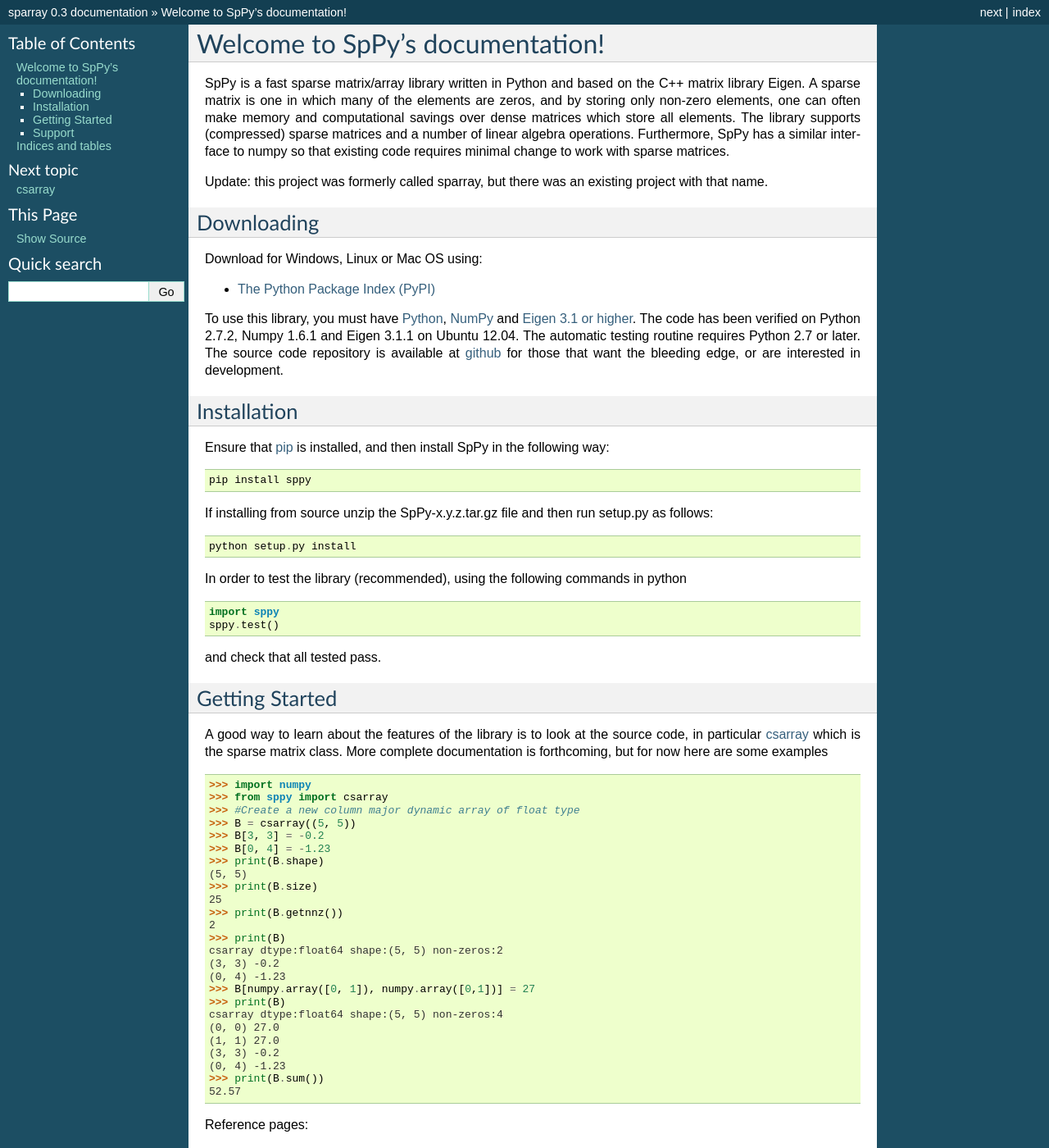
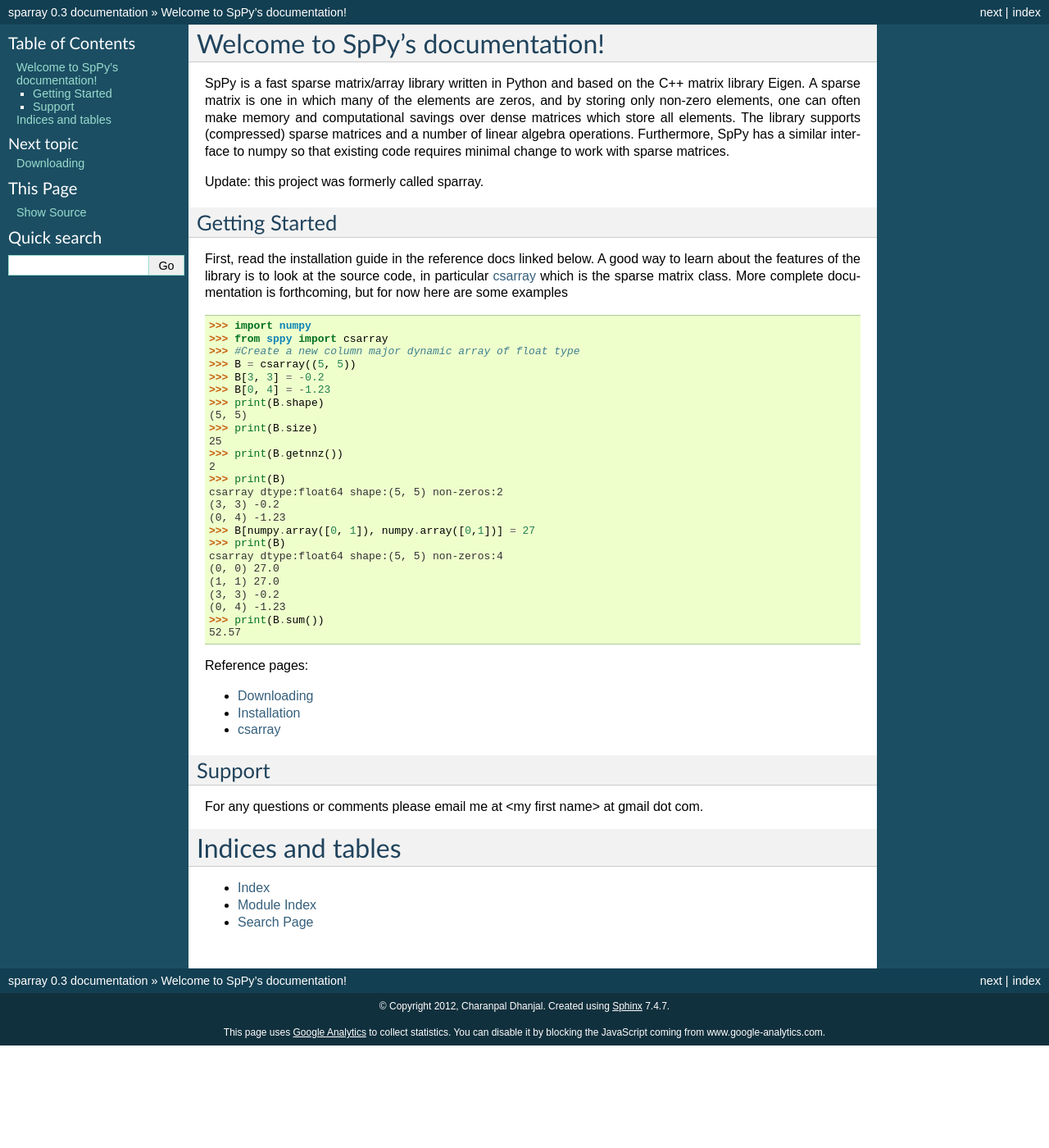
Before and after one commit to charanpald/sppy, a Sphinx documentation site: the page built from docs/index.rst, in a window 1280 px wide and 1400 px high. Shown: the whole window at 82% size. Built offline with Sphinx 7.4.7, drawn with Linux system fonts in a browser that asks for light colours.

Commit message:
Name change.

```diff
--- a/README.rst
+++ b/README.rst
@@ -1,4 +1,4 @@
-sparray
-=======
+sppy
+====
 
 The aim of this project is to implement a fast sparse array library by wrapping the corresponding parts of Eigen in Python. The interface is similar to numpy so that existing code requires minimal change to work with sparse arrays. See http://packages.python.org/sparray/index.html for the documentation.
--- a/docs/index.rst
+++ b/docs/index.rst
@@ -8,42 +8,12 @@
 
 SpPy is a fast sparse matrix/array library written in Python and based on the C++ matrix library Eigen. A sparse matrix is one in which many of the elements are zeros, and by storing only non-zero elements, one can often make memory and computational savings over dense matrices which store all elements. The library supports (compressed) sparse matrices and a number of linear algebra operations. Furthermore, SpPy has a similar interface to numpy so that existing code requires minimal change to work with sparse matrices.
 
-Update: this project was formerly called sparray, but there was an existing project with that name.
+Update: this project was formerly called sparray.
 
-Downloading
------------
-Download for Windows, Linux or Mac OS using:
-
--  `The Python Package Index (PyPI) <http://pypi.python.org/pypi/SpPy/>`_
-
-To use this library, you must have `Python <http://www.python.org/>`_, `NumPy <http://numpy.scipy.org/>`_ and `Eigen 3.1 or higher <http://eigen.tuxfamily.org/>`_. The code has been verified on Python 2.7.2, Numpy 1.6.1 and Eigen 3.1.1 on Ubuntu 12.04. The automatic testing routine requires Python 2.7 or later. The source code repository is available at `github <https://github.com/charanpald/SpPy>`_ for those that want the bleeding edge, or are interested in development.
-
-Installation
--------------
-Ensure that `pip <http://pypi.python.org/pypi/pip>`_ is installed, and then install SpPy in the following way:
-
-::
-
-	pip install sppy
-
-If installing from source unzip the SpPy-x.y.z.tar.gz file and then run setup.py as follows:
-
-::
-
-	python setup.py install
-
-In order to test the library (recommended), using the following commands in python
-
-::
-
-	import sppy
-	sppy.test()
-
-and check that all tested pass.
 
 Getting Started
 ---------------
-A good way to learn about the features of the library is to look at the source code, in particular :doc:`csarray` which is the sparse matrix class. More complete documentation is forthcoming, but for now here are some examples
+First, read the installation guide in the reference docs linked below. A good way to learn about the features of the library is to look at the source code, in particular :doc:`csarray` which is the sparse matrix class. More complete documentation is forthcoming, but for now here are some examples
 
 ::
 
```
Also changed, not shown: other parts of docs/index.rst (+1 -0 lines), docs/install.rst (added, +30 -0 lines).
